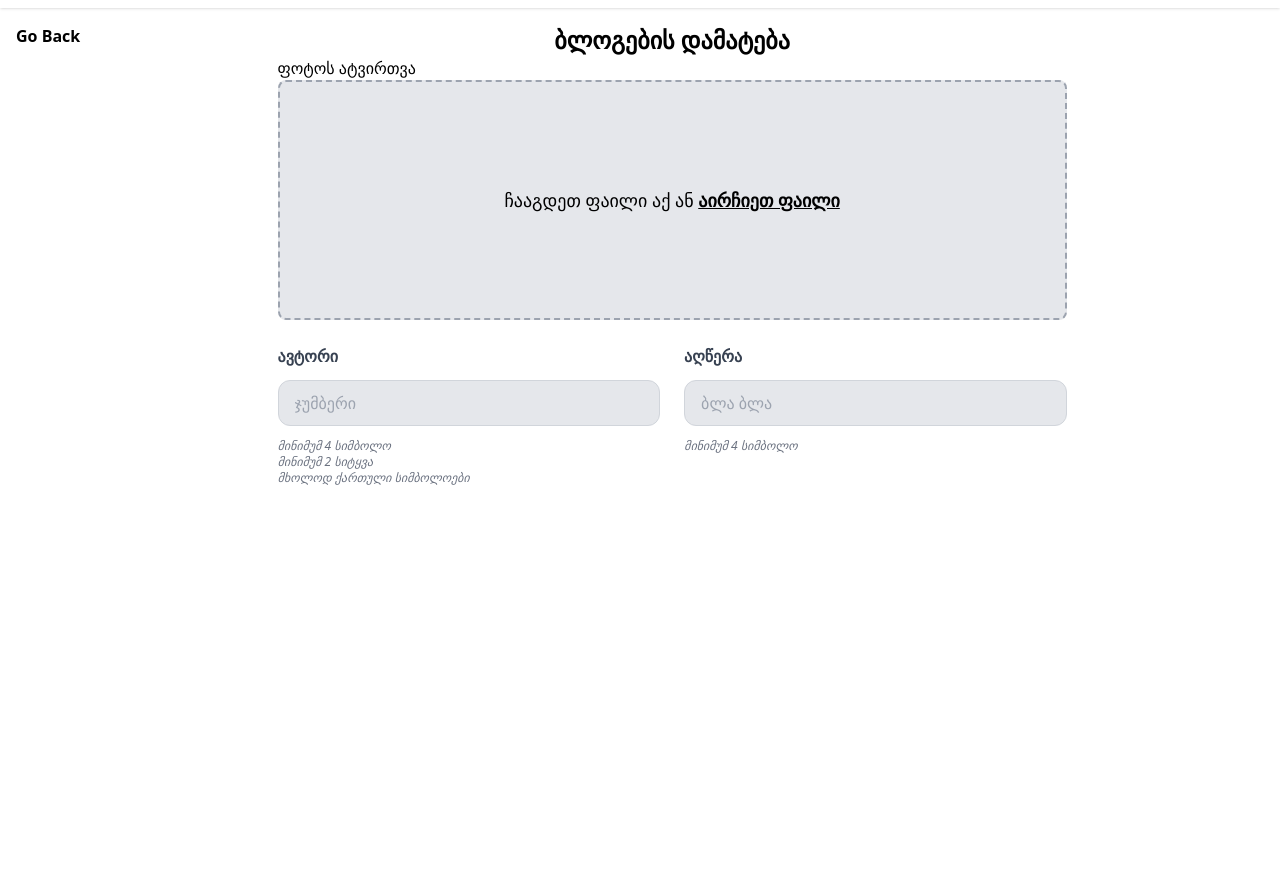
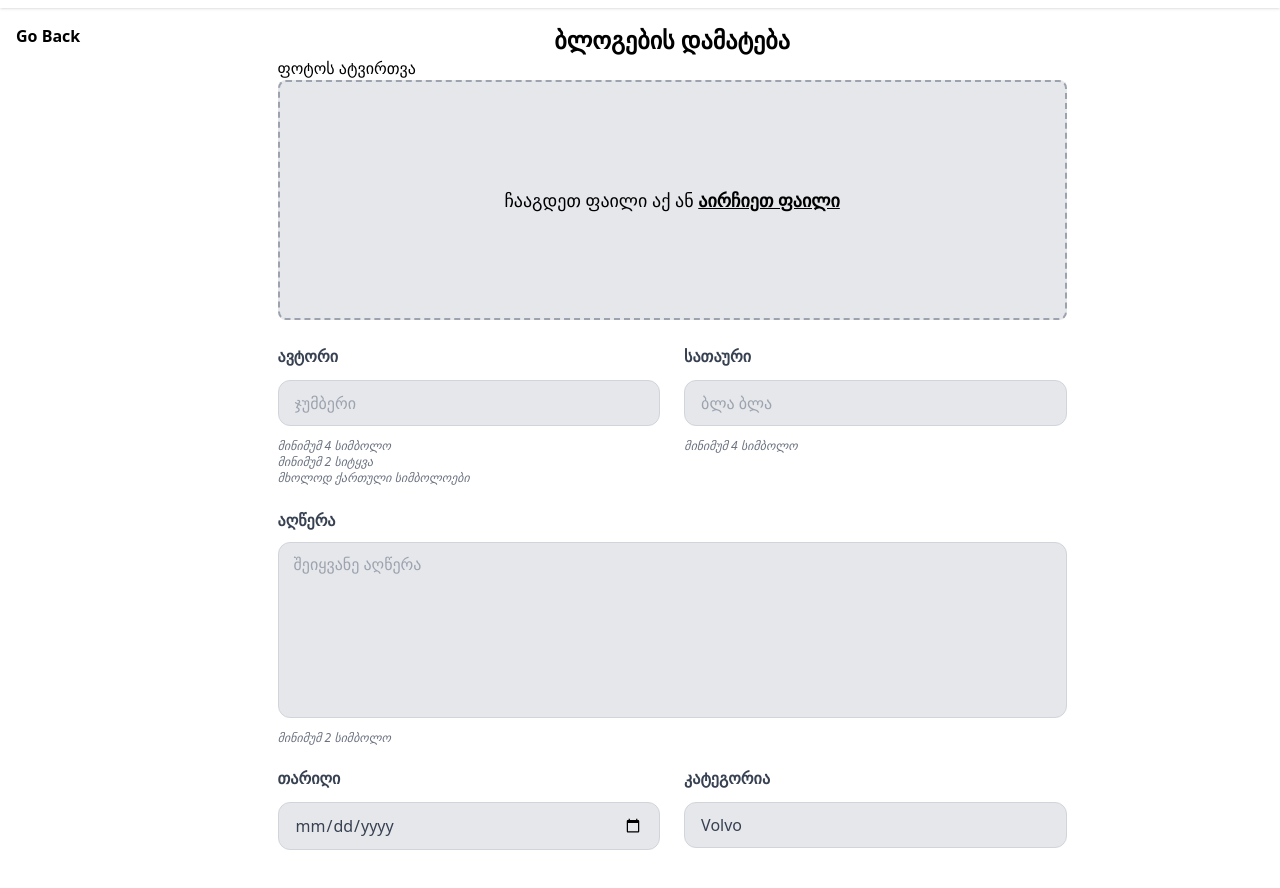
Before and after one commit to mariamogig/Mariam-s-Project, a website: page docs/add-blog.html in a window 1280 px wide. Shown: the part 72-960 px from the top of the page. Before the commit the page ends 800 px from the top, so only its background shows below. Drawn offline with Linux system fonts and the light colour scheme.

Commit message:
description, category,date inputs added

```diff
--- a/docs/add-blog.html
+++ b/docs/add-blog.html
@@ -8,6 +8,19 @@
     <script src="https://kit.fontawesome.com/2475799efc.js" crossorigin="anonymous"></script>
 </head>
 <body>
+    <style>
+        .placeholder-top-left::placeholder {
+          position: absolute;
+          top: 0;
+          left: 0;
+          transform: translate(0, 0);
+          padding: 10px 15px;
+          font-size: 1rem;
+        }
+        #description {
+          position: relative;
+        }
+      </style>
     <header>
         <nav class="bg-white shadow h-20 ">
             <div class=" flex items-center justify-center h-full">
@@ -46,19 +59,39 @@
                                   <label class="block text-base text-gray-700 font-bold mb-3" for="author">
                                     ავტორი
                                   </label>
-                                  <input class="appearance-none block w-full bg-gray-200 text-gray-700 border border-gray-300 rounded-xl py-3 px-4 mb-3 leading-tight focus:outline-none focus:bg-white" id="gauthor" type="text" placeholder="ჯუმბერი">
+                                  <input class="appearance-none block w-full bg-gray-200 text-gray-700 border border-gray-300 rounded-xl py-3 px-4 mb-3 leading-tight focus:outline-none focus:bg-white" id="author" type="text" placeholder="ჯუმბერი">
                                   <p class="text-gray-500 text-xs italic">მინიმუმ 4 სიმბოლო</p>
                                   <p class="text-gray-500 text-xs italic">მინიმუმ 2 სიტყვა</p>
                                   <p class="text-gray-500 text-xs italic">მხოლოდ ქართული სიმბოლოები</p>
                                 </div>
-                                <div class="w-full md:w-1/2 px-3">
-                                  <label class="block text-base text-gray-700 font-bold mb-3" for="description">
-                                    აღწერა
+                                <div class="w-full md:w-1/2 px-3 mb-6 md:mb-0">
+                                  <label class="block text-base text-gray-700 font-bold mb-3" for="title">
+                                    სათაური
                                   </label>
-                                  <input class="appearance-none block w-full bg-gray-200 text-gray-700 border border-gray-300 rounded-xl py-3 px-4 mb-3 leading-tight focus:outline-none focus:bg-white focus:border-gray-500" id="description" type="text" placeholder="ბლა ბლა">
+                                  <input class="appearance-none block w-full bg-gray-200 text-gray-700 border border-gray-300 rounded-xl py-3 px-4 mb-3 leading-tight focus:outline-none focus:bg-white focus:border-gray-500" id="title" type="text" placeholder="ბლა ბლა">
                                   <p class="text-gray-500 text-xs italic">მინიმუმ 4 სიმბოლო</p>
                                 </div>
-                              </div>
+                                <div class="w-full px-3 mt-6 h-44 mb-6 md:mb-20">
+                                    <label class="block text-base text-gray-700 font-bold mb-3 leading-tight " for="description">აღწერა</label>
+                                    <input class="placeholder-top-left h-full appearance-none block w-full bg-gray-200 text-gray-700 border border-gray-300 rounded-xl py-3 px-4 mb-3 focus:outline-none focus:bg-white focus:border-gray-500" id="description" placeholder="შეიყვანე აღწერა" type="text">
+                                    <p class="text-gray-500 text-xs italic">მინიმუმ 2 სიმბოლო</p>
+                                </div>
+                                    <div class="w-full md:w-1/2 px-3 mb-6 md:mb-0">
+                                        <label class="block text-base text-gray-700 font-bold mb-3" for="date">
+                                            თარიღი
+                                        </label>
+                                        <input class="appearance-none block w-full bg-gray-200 text-gray-700 border border-gray-300 rounded-xl py-3 px-4 mb-3 leading-tight focus:outline-none focus:bg-white focus:border-gray-500" id="date" type="date">
+                                    </div>
+                                    <div class="w-full md:w-1/2 px-3 mb-6 md:mb-0">
+                                        <label class="block text-base text-gray-700 font-bold mb-3" for="category">კატეგორია</label>
+                                        <select class="appearance-none block w-full bg-gray-200 text-gray-700 border border-gray-300 rounded-xl py-3 px-4 mb-3 leading-tight focus:outline-none focus:bg-white focus:border-gray-500" name="category" id="category">
+                                            <option value="volvo">Volvo</option>
+                                            <option value="saab">Saab</option>
+                                            <option value="mercedes">Mercedes</option>
+                                            <option value="audi">Audi</option>
+                                        </select>
+                                    </div>
+                            </div>
                         </form>
                     </div>
                 </div>
```
Also changed, not shown: dist/style.css.
